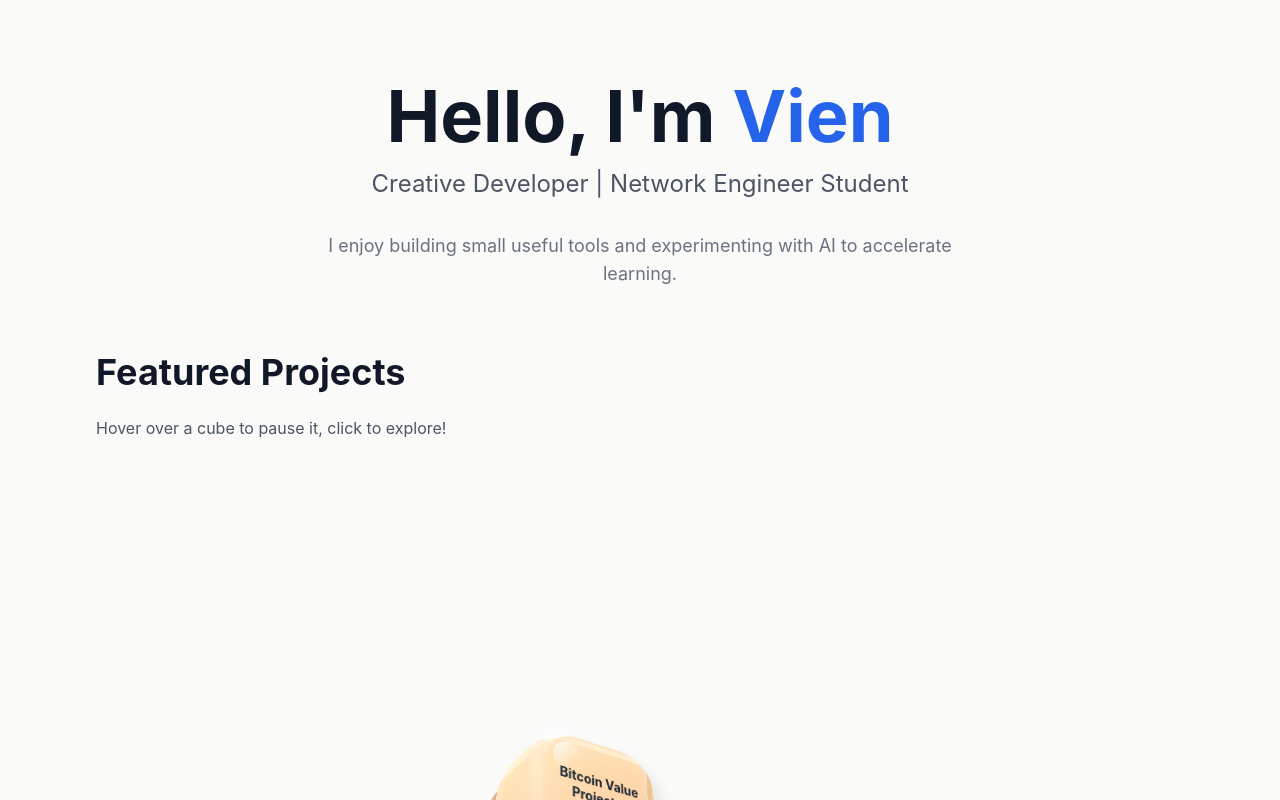
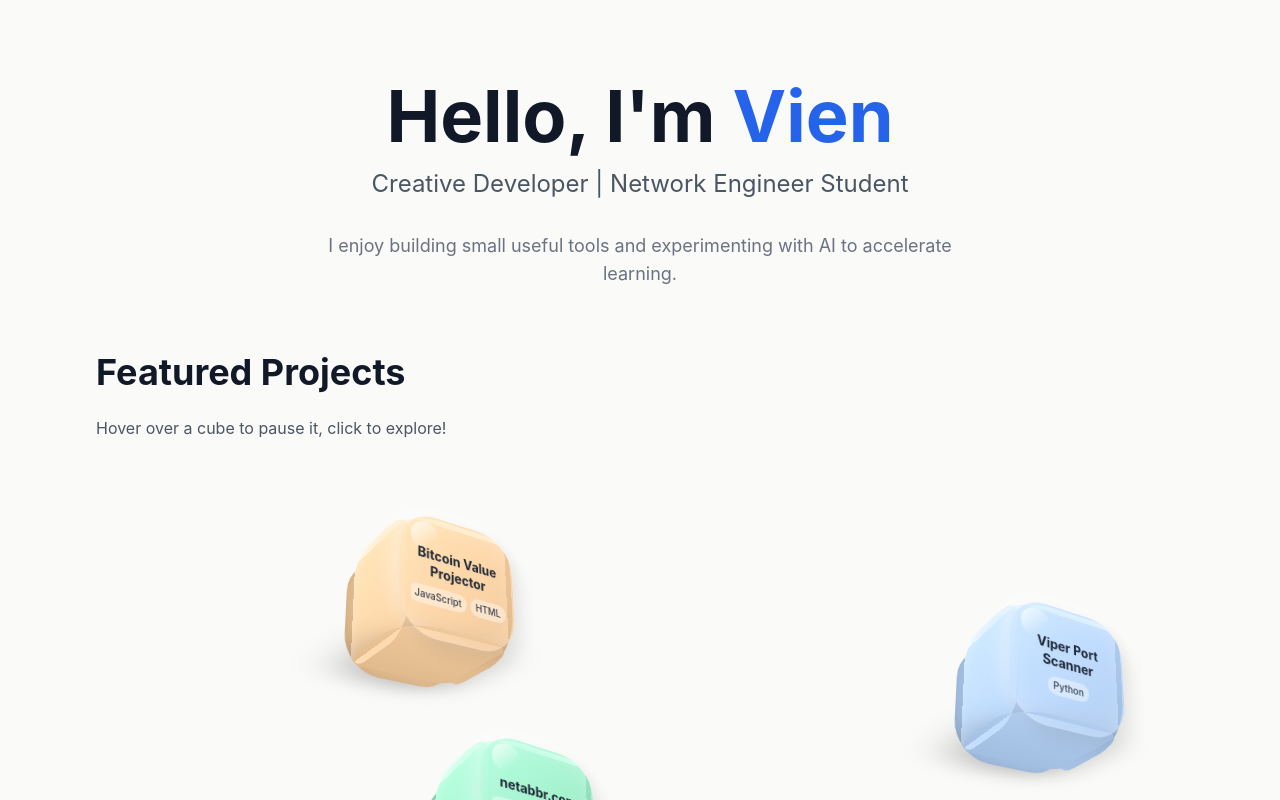
Before and after one commit to vienhoang/vienhoang.github.io, a React (Vite) app: page / in a window 1280 px wide. Shown: the top 800 px of the page. Built offline with nearby package versions, Linux system fonts and the light colour scheme.

Commit message:
Added new project

```diff
--- a/src/data/projects.ts
+++ b/src/data/projects.ts
@@ -27,5 +27,14 @@ export const projects: Project[] = [
     imageUrl: `${import.meta.env.BASE_URL}images/bitcoin-value-projector.jpg`,
     demoUrl: 'https://bitcoin-value-projector.pages.dev/',
     color: 'bg-cube-peach',
+  },
+  {
+    id: 3,
+    name: 'Viper Port Scanner',
+    description: 'Viper Port Scanner is a feature-enhanced Python tool that scans ports, saves results, and adds a fun visual and audio experience while you wait.',
+    technologies: ['Python'],
+    imageUrl: `${import.meta.env.BASE_URL}images/portscanner.jpg`,
+    repoUrl: 'https://github.com/vienhoang/viper-port-scanner',
+    color: 'bg-cube-blue',
   }
 ]
```
Also changed, not shown: public/images/portscanner.jpg (added), 4 other files (tests, documents, lock files or other folders).
